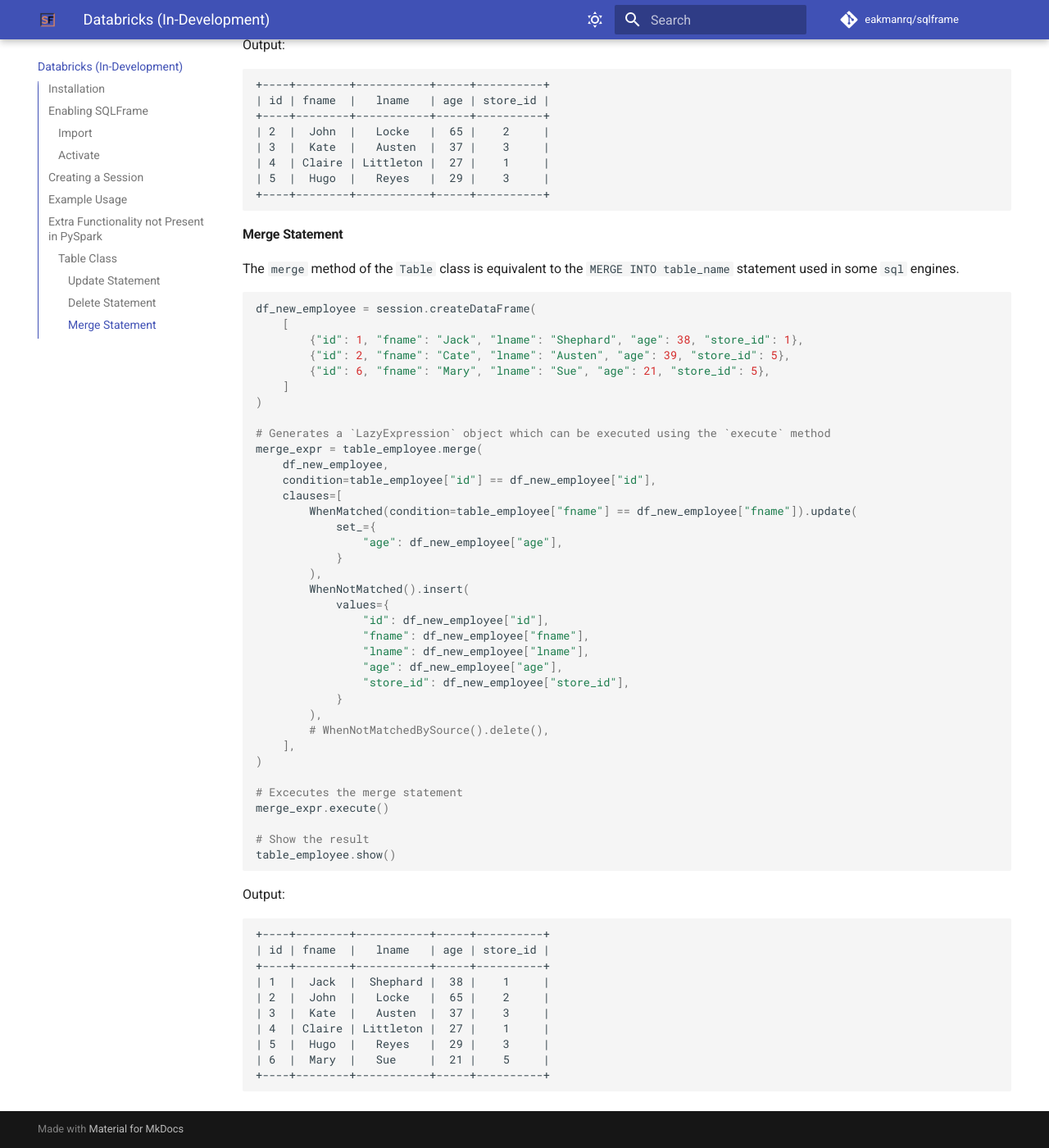
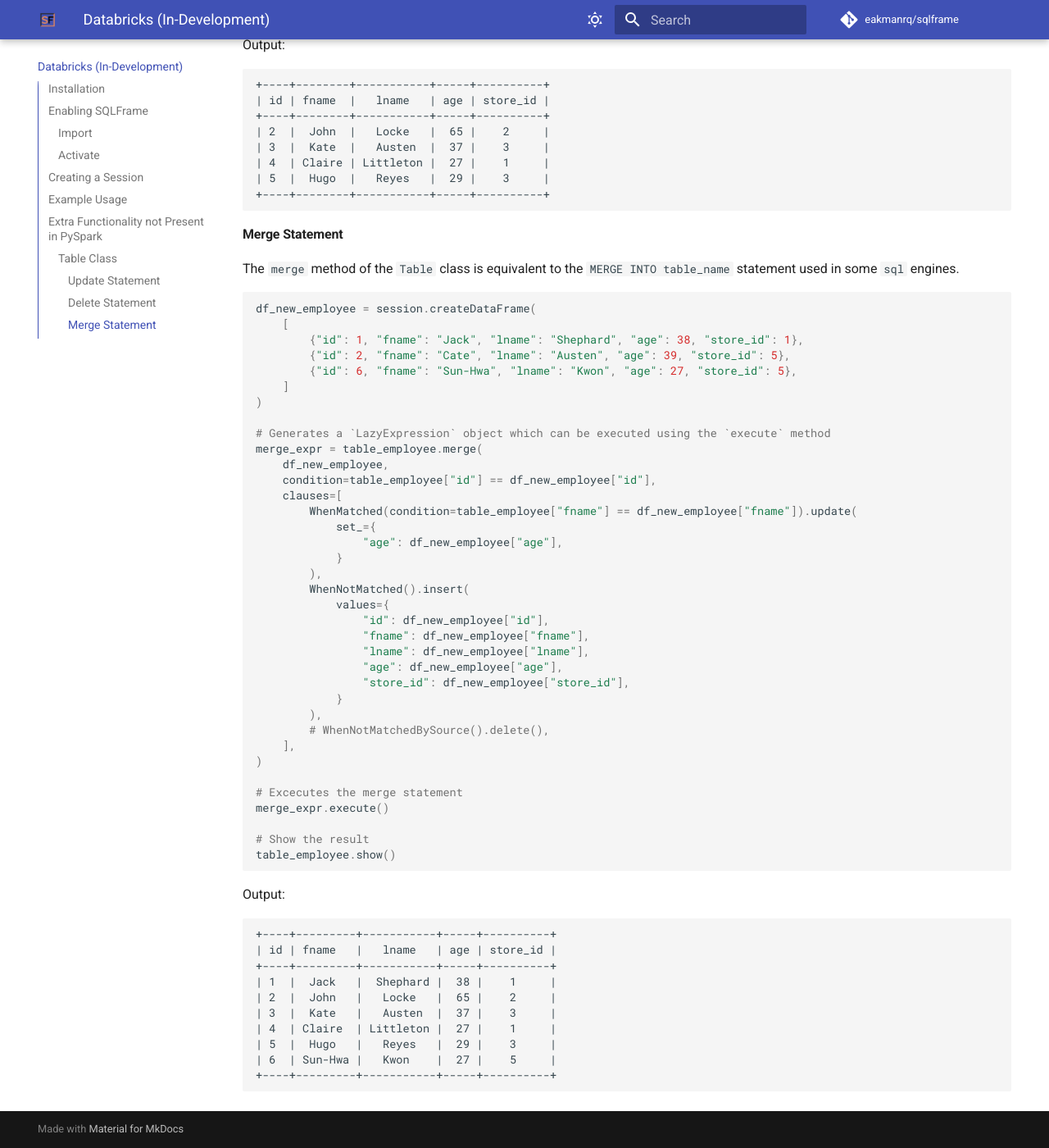
Before and after one commit to eakmanrq/sqlframe, an MkDocs documentation site: the page built from docs/databricks.md, in a window 1280 px wide and 1400 px high, scrolled down 4491 px. Shown: the whole window at 82% size. Built offline with MkDocs 1.6.1 and Material for MkDocs 9.7.7, drawn with Linux system fonts in a browser that asks for light colours; comment, search, counter and statistics services are not loaded.

Commit message:
Changed name from example

````diff
--- a/docs/databricks.md
+++ b/docs/databricks.md
@@ -258,7 +258,7 @@
     [
         {"id": 1, "fname": "Jack", "lname": "Shephard", "age": 38, "store_id": 1},
         {"id": 2, "fname": "Cate", "lname": "Austen", "age": 39, "store_id": 5},
-        {"id": 6, "fname": "Mary", "lname": "Sue", "age": 21, "store_id": 5},
+        {"id": 6, "fname": "Sun-Hwa", "lname": "Kwon", "age": 27, "store_id": 5},
     ]
 )
 
@@ -294,14 +294,14 @@
 
 Output:
 ```
-+----+--------+-----------+-----+----------+
-| id | fname  |   lname   | age | store_id |
-+----+--------+-----------+-----+----------+
-| 1  |  Jack  |  Shephard |  38 |    1     |
-| 2  |  John  |   Locke   |  65 |    2     |
-| 3  |  Kate  |   Austen  |  37 |    3     |
-| 4  | Claire | Littleton |  27 |    1     |
-| 5  |  Hugo  |   Reyes   |  29 |    3     |
-| 6  |  Mary  |   Sue     |  21 |    5     |
-+----+--------+-----------+-----+----------+
++----+---------+-----------+-----+----------+
+| id | fname   |   lname   | age | store_id |
++----+---------+-----------+-----+----------+
+| 1  |  Jack   |  Shephard |  38 |    1     |
+| 2  |  John   |   Locke   |  65 |    2     |
+| 3  |  Kate   |   Austen  |  37 |    3     |
+| 4  | Claire  | Littleton |  27 |    1     |
+| 5  |  Hugo   |   Reyes   |  29 |    3     |
+| 6  | Sun-Hwa |   Kwon    |  27 |    5     |
++----+---------+-----------+-----+----------+
 ```
````
